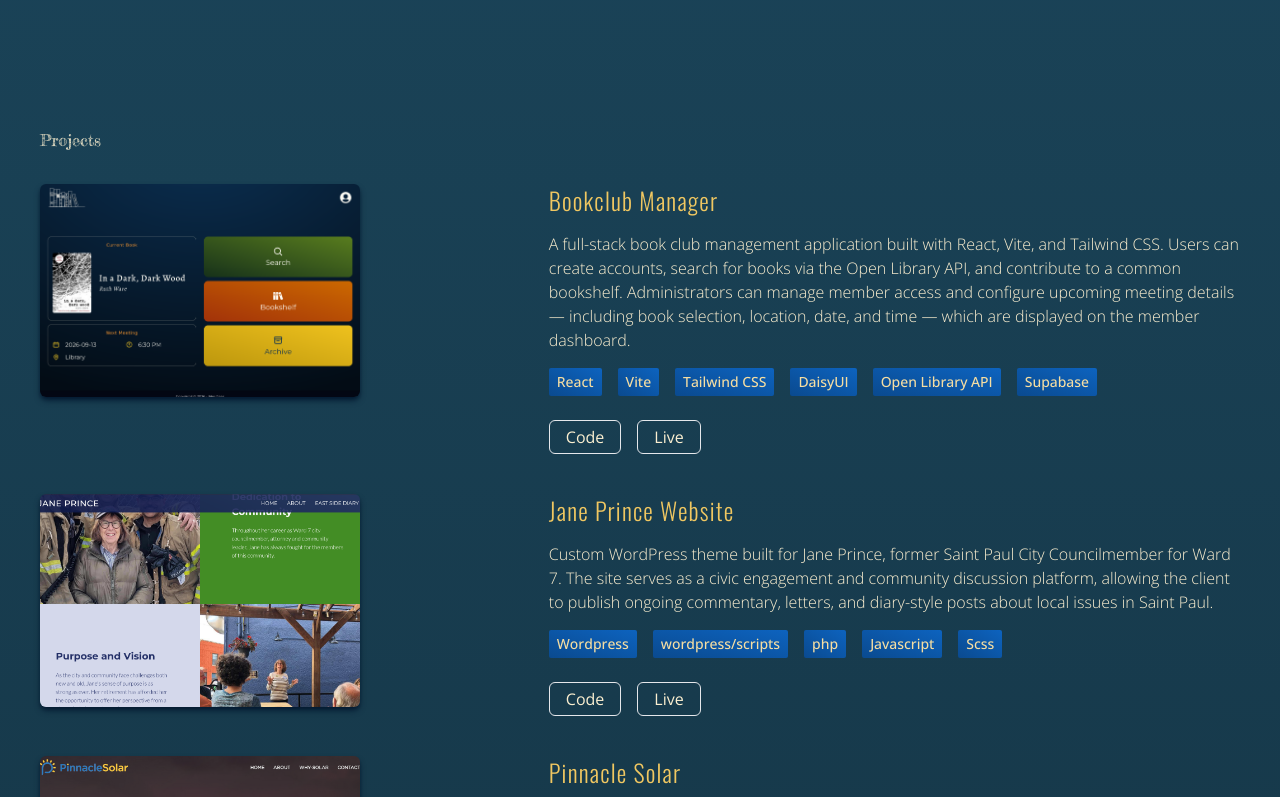
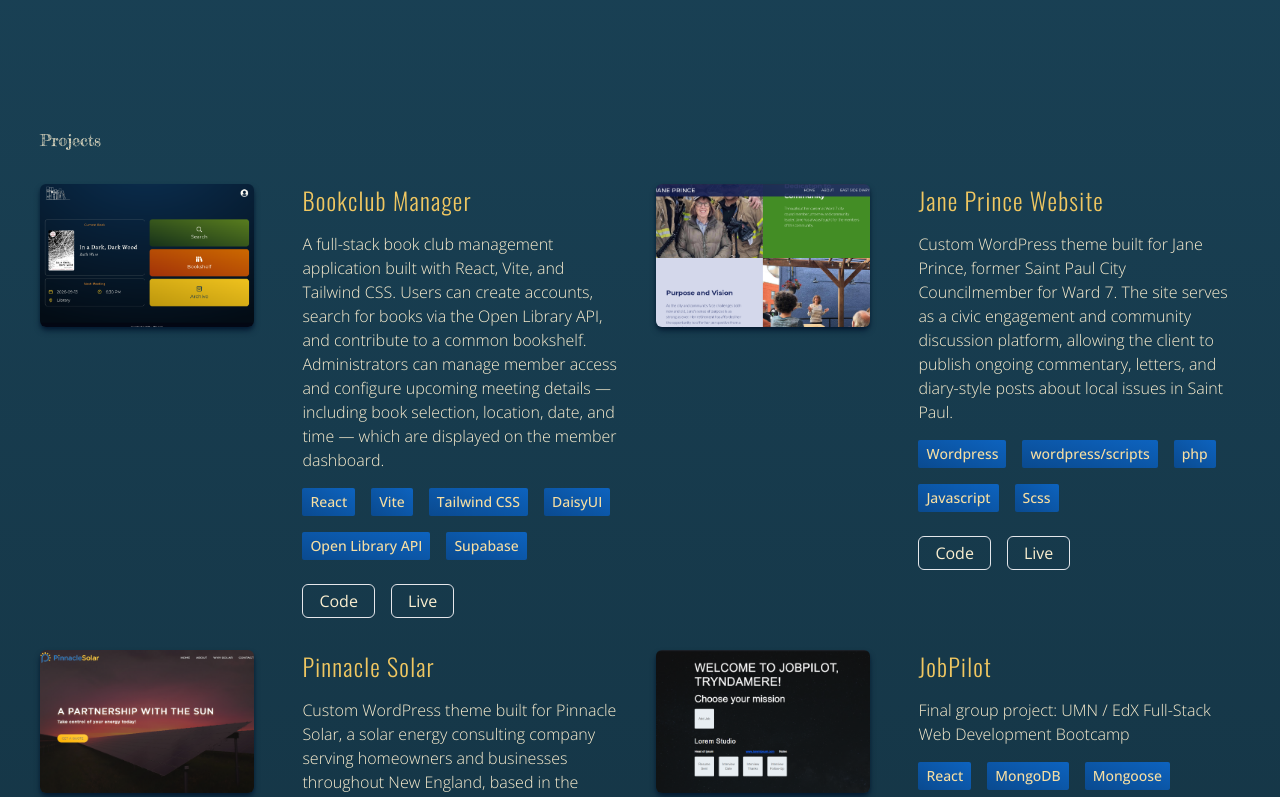
Before and after one commit to agDesignz/portfolio_2, a React (Vite) app: page / in a window 1280 px wide. Shown: the part 2320-3117 px from the top of the page. Built offline with nearby package versions, Linux system fonts and the light colour scheme.

Commit message:
changed projects section to grid

```diff
--- a/src/components/Projects.jsx
+++ b/src/components/Projects.jsx
@@ -4,11 +4,8 @@
 const Projects = () => {
   return (
     <section className="page-section page-section--border">
-      <div className="flex flex-col gap-8 w-full">
-        <div>
-          <h2 className="page-section__title">Projects</h2>
-        </div>
-        <div className="flex flex-col gap-10">
+      <div className="grid grid-cols-2 gap-8 w-full">
+        <h2 className="col-span-full page-section__title">Projects</h2>
         {PROJECTS.map((pro, idx) => (
           <div
             key={idx}
@@ -63,7 +60,6 @@
           </div>
         ))}
       </div>
-      </div>
     </section>
   );
 };
```
Lines whose indentation alone changed are shown as unchanged.
